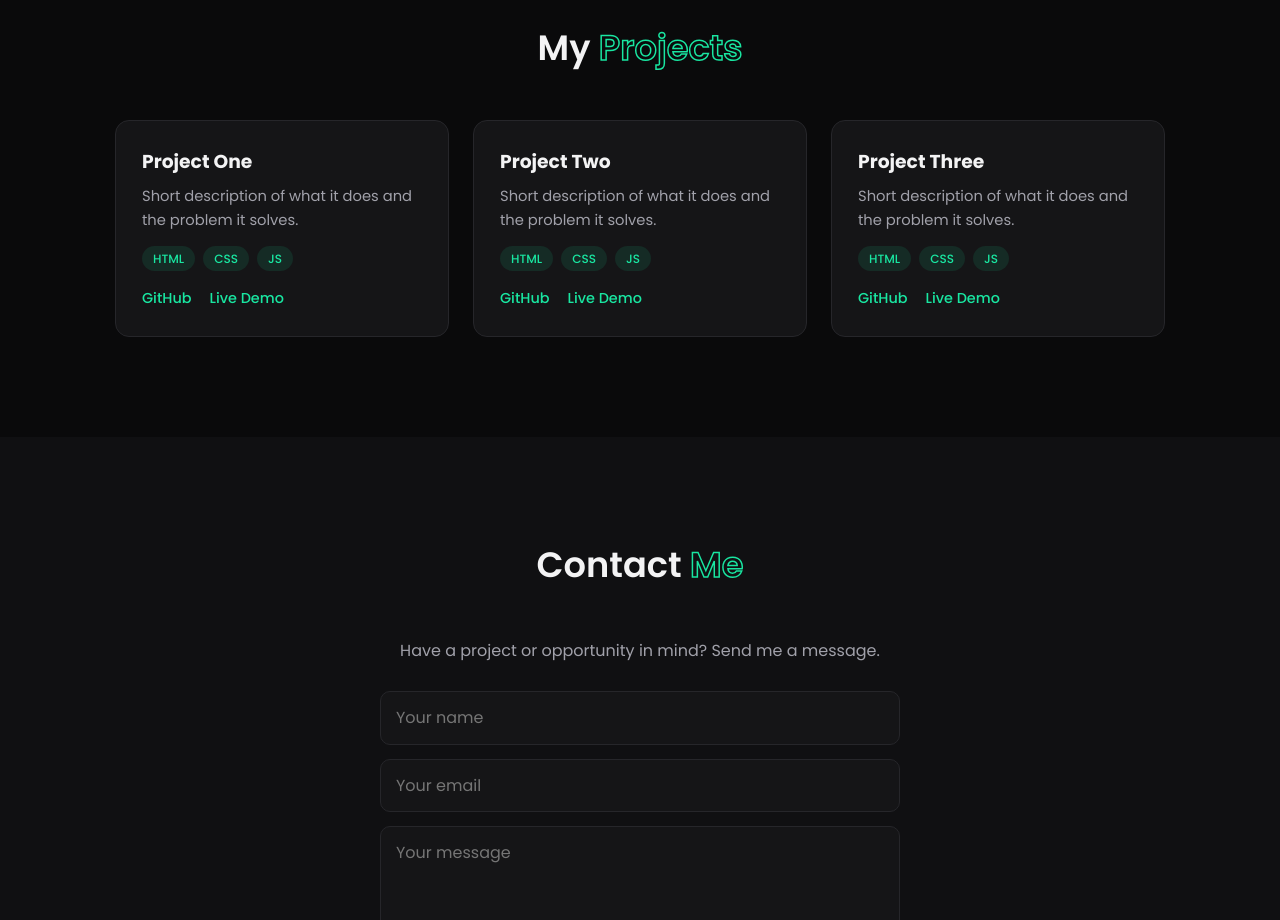
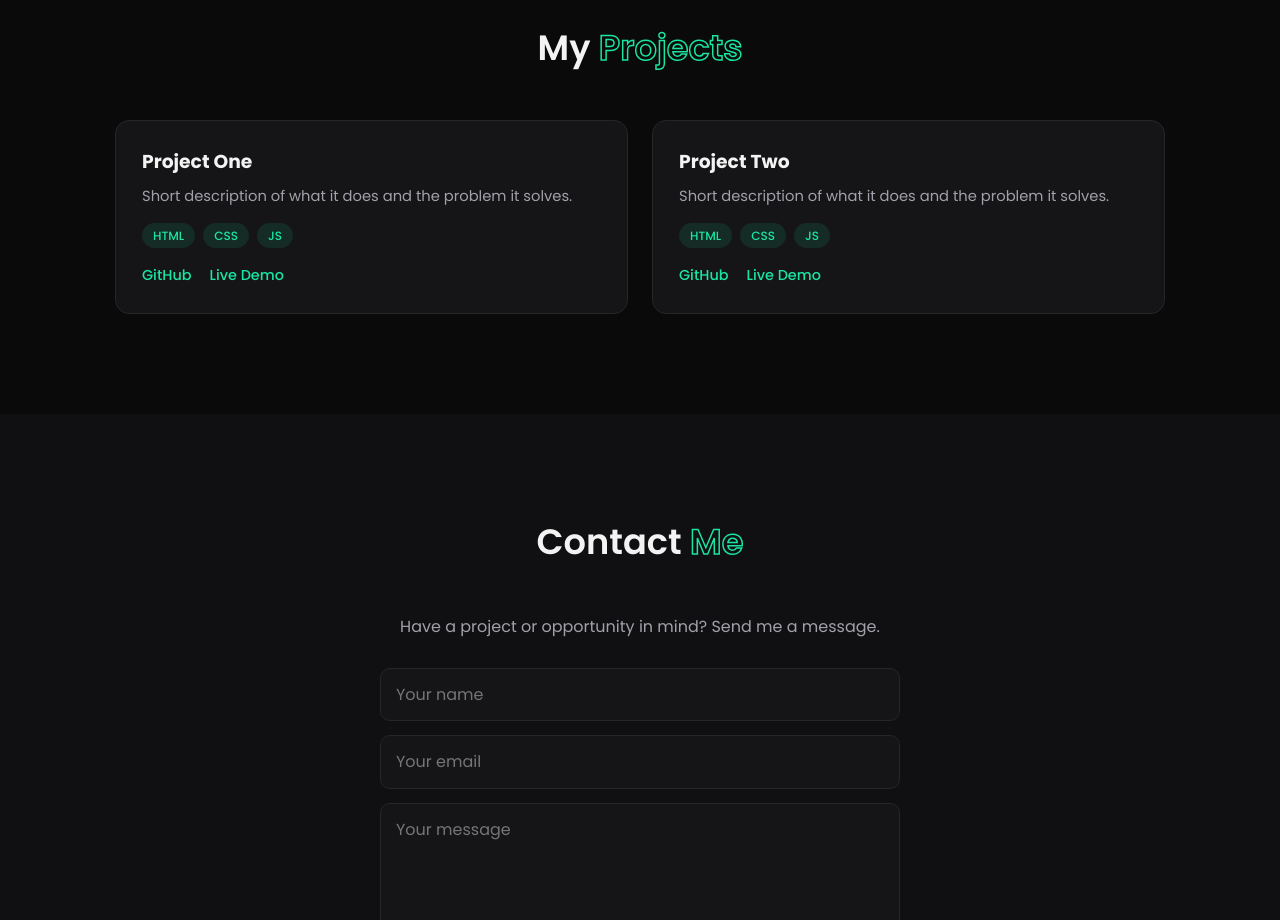
Before and after one commit to pradyumnakumar629-cpu/Portfolio-Public-2026, a plain HTML site: page index.html in a window 1280 px wide. Shown: the part 2080-3000 px from the top of the page. Drawn offline with Linux system fonts and the light colour scheme.

Commit message:
Update index.html

```diff
--- a/index.html
+++ b/index.html
@@ -63,7 +63,7 @@
                 <p class="role"><span class="text"></span> Pradyumna - Web Developer</p>
                 <p class="trust">Building simple, reliable and good-looking web projects.</p>
                 <div class="hero-social">
-                    <a href="https://github.com/your-username" target="_blank" rel="noopener"><i></i>Github</a>
+                    <a href="https://github.com/pradyumnakumar629-cpu" target="_blank" rel="noopener"><i></i>Github</a>
                     <a href="https://www.linkedin.com/in/pradyumna-kumar-barik-214880371/?lipi=urn%3Ali%3Apage%3Ad_flagship3_profile_view_base%3B5ZNK6t5MT6SUlJKGn1oegQ%3D%3D"
                         target="_blank" rel="noopener"><i></i>Linkedin</a>
                     <a href="mailto:pradyumnakumar629@gmail.com"><i></i>Email</a>
@@ -144,8 +144,8 @@
                     <p>Short description of what it does and the problem it solves.</p>
                     <div class="tags"><span>HTML</span><span>CSS</span><span>JS</span></div>
                     <div class="links">
-                        <a href="https://github.com/your-username/project-one" target="_blank" rel="noopener">GitHub</a>
-                        <a href="https://your-username.github.io/project-one" target="_blank" rel="noopener">Live
+                        <a href="https://pradyumnakumar629-cpu.github.io/Project-Demo/" target="_blank" rel="noopener">GitHub</a>
+                        <a href="https://your-username.github.io/cricket-scorer/" target="_blank" rel="noopener">Live
                             Demo</a>
                     </div>
                 </article>
@@ -155,13 +155,13 @@
                     <p>Short description of what it does and the problem it solves.</p>
                     <div class="tags"><span>HTML</span><span>CSS</span><span>JS</span></div>
                     <div class="links">
-                        <a href="https://github.com/your-username/project-two" target="_blank" rel="noopener">GitHub</a>
+                        <a href="https://pradyumnakumar629-cpu.github.io/Portfolio-Public-2026/" target="_blank" rel="noopener">GitHub</a>
                         <a href="https://your-username.github.io/project-two" target="_blank" rel="noopener">Live
                             Demo</a>
                     </div>
                 </article>
 
-                <article class="card">
+                <!-- <article class="card">
                     <h3>Project Three</h3>
                     <p>Short description of what it does and the problem it solves.</p>
                     <div class="tags"><span>HTML</span><span>CSS</span><span>JS</span></div>
@@ -171,7 +171,7 @@
                         <a href="https://your-username.github.io/project-three" target="_blank" rel="noopener">Live
                             Demo</a>
                     </div>
-                </article>
+                </article> -->
 
             </div>
         </section>
```
